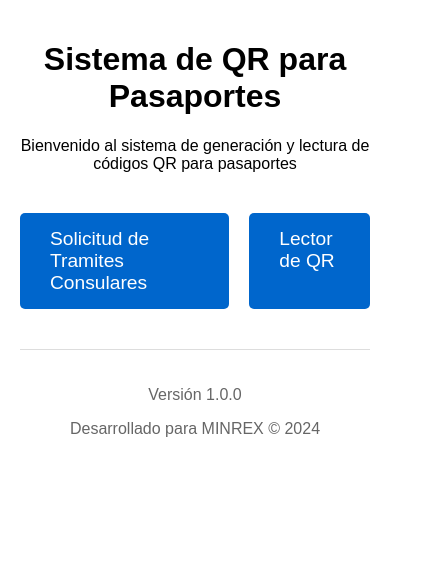
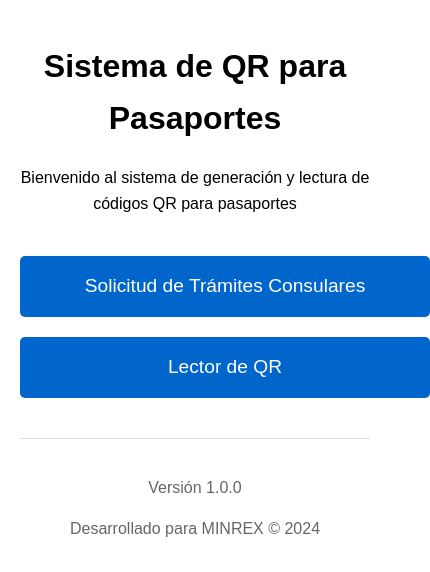
Before and after one commit to tiramisuia77/passportqrGC, a plain HTML site: page index.html in a window 390 px wide. Shown: the whole page, 430 px wide, since content can reach past the window. Drawn offline with Linux system fonts and the light colour scheme.

Commit message:
optimización del index

```diff
--- a/index.html
+++ b/index.html
@@ -1,28 +1,38 @@
 <!DOCTYPE html>
-<html lang="en"
-  data-color-mode="auto" data-light-theme="light" data-dark-theme="dark"
-  data-a11y-animated-images="system" data-a11y-link-underlines="true">
+<html lang="es" data-color-mode="auto" data-light-theme="light" data-dark-theme="dark"
+    data-a11y-animated-images="system" data-a11y-link-underlines="true">
+
 <head>
     <meta charset="UTF-8">
     <meta name="viewport" content="width=device-width, initial-scale=1.0">
+    <meta name="description"
+        content="Sistema de generación y lectura de códigos QR para pasaportes y trámites consulares">
+    <meta name="theme-color" content="#0066cc">
+    <link rel="icon" href="favicon.ico" type="image/x-icon">
     <title>Sistema de QR para Pasaportes</title>
+    <link rel="stylesheet" href="styles.css">
     <style>
         body {
             font-family: Arial, sans-serif;
             max-width: 800px;
             margin: 0 auto;
             padding: 20px;
+            line-height: 1.6;
         }
-        .header {
+
+        header {
             text-align: center;
             margin-bottom: 40px;
         }
+
         .shortcuts {
             display: flex;
             justify-content: center;
             gap: 20px;
             margin-bottom: 40px;
+            flex-wrap: wrap;
         }
+
         .shortcut-btn {
             padding: 15px 30px;
             font-size: 1.2em;
@@ -33,33 +43,54 @@
             cursor: pointer;
             text-decoration: none;
             transition: background 0.2s;
+            display: inline-block;
         }
-        .shortcut-btn:hover {
+
+        .shortcut-btn:hover,
+        .shortcut-btn:focus {
             background-color: #004a99;
         }
-        .footer {
+
+        footer {
             text-align: center;
             margin-top: 40px;
             color: #666;
             border-top: 1px solid #ddd;
             padding-top: 20px;
         }
+
+        @media (max-width: 600px) {
+            .shortcuts {
+                flex-direction: column;
+                align-items: center;
+            }
+
+            .shortcut-btn {
+                width: 100%;
+                text-align: center;
+            }
+        }
     </style>
 </head>
+
 <body>
-    <div class="header">
+    <header>
         <h1>Sistema de QR para Pasaportes</h1>
         <p>Bienvenido al sistema de generación y lectura de códigos QR para pasaportes</p>
-    </div>
+    </header>
 
-    <div class="shortcuts">
-        <a href="formulario_pasaporte.html" class="shortcut-btn">Solicitud de Tramites Consulares</a>
-        <a href="lector_QR_pasaporte.html" class="shortcut-btn">Lector de QR</a>
-    </div>
+    <main>
+        <nav class="shortcuts">
+            <a href="formulario_pasaporte.html" class="shortcut-btn"
+                aria-label="Ir a solicitud de trámites consulares">Solicitud de Trámites Consulares</a>
+            <a href="lector_QR_pasaporte.html" class="shortcut-btn" aria-label="Ir a lector de QR">Lector de QR</a>
+        </nav>
+    </main>
 
-    <div class="footer">
+    <footer>
         <p>Versión 1.0.0</p>
-        <p>Desarrollado para MINREX © 2024</p>
-    </div>
+        <p>Desarrollado para MINREX © <time datetime="2024">2024</time></p>
+    </footer>
 </body>
+
 </html>
```
